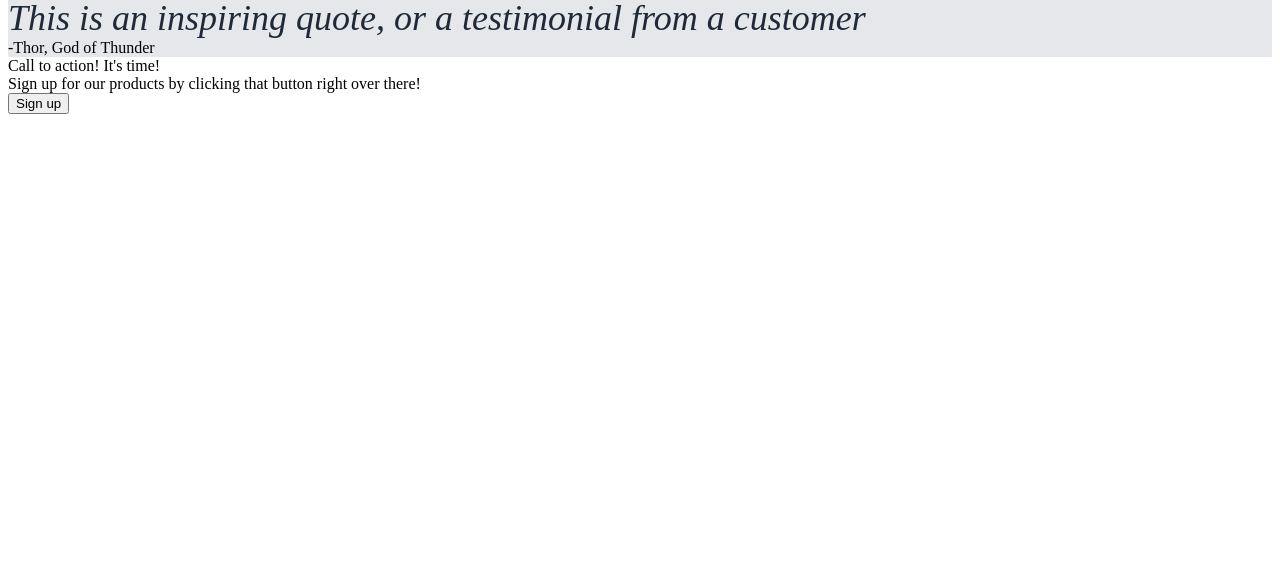
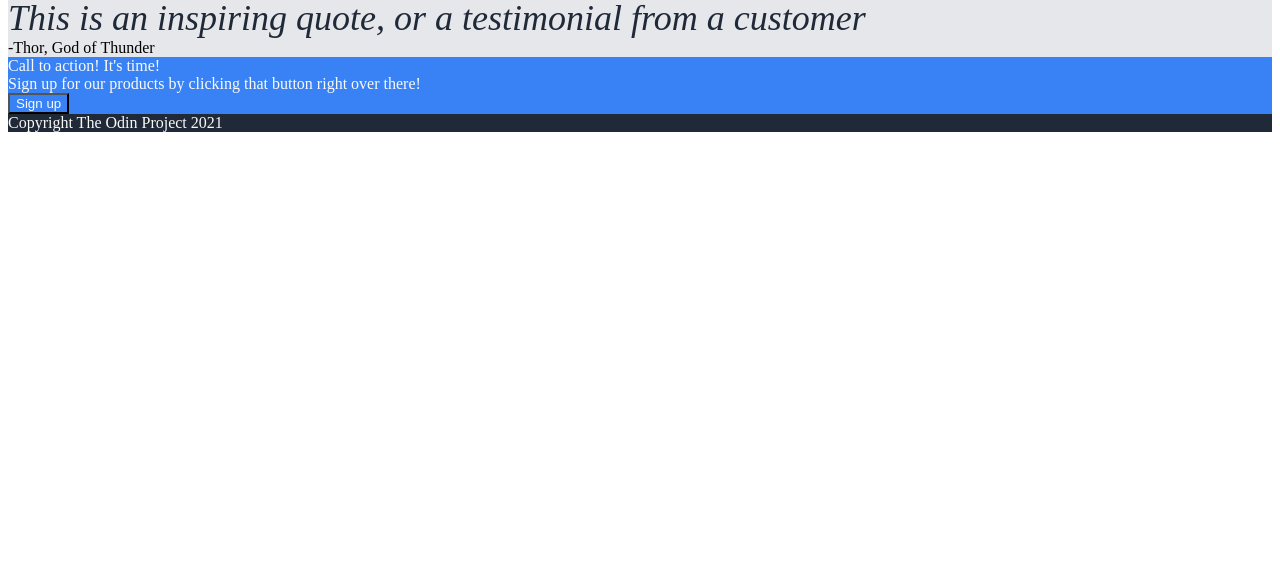
Before and after one commit to leejason28/odin-landing-page, a plain HTML site: page index.html in a window 1280 px wide. Shown: the part 233-800 px from the top of the page. Drawn offline with Linux system fonts and the light colour scheme.

Commit message:
added footer

```diff
--- a/index.html
+++ b/index.html
@@ -90,16 +90,20 @@
                 </div>
             </div>
 
-            <div class="footer">
-                <div class="footer title">
+            <div class="action">
+                <div class="action title">
                     Call to action! It's time!
                 </div>
-                <div class="footer text">
+                <div class="action text">
                     Sign up for our products by clicking that button right over there!
                 </div>
-                <button class="footer button">
+                <button class="action button">
                     Sign up
                 </button>
+            </div>
+
+            <div class="footer">
+                Copyright The Odin Project 2021
             </div>
 
         </div>
--- a/style.css
+++ b/style.css
@@ -89,8 +89,16 @@ a {
     color: #1F2937
 }
 
+.action {
+
+    background-color: #3882F6;
+    color: #F9FAF8;
+
+}
+
 .footer {
 
-
+    background-color: #1F2937;
+    color: #F9FAF8;
 
 }
```
